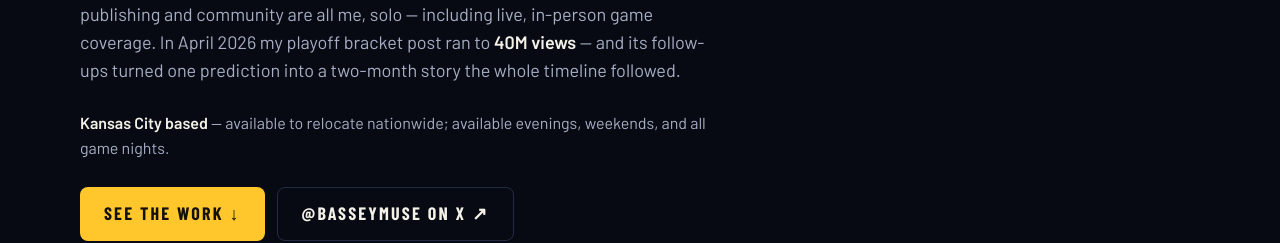
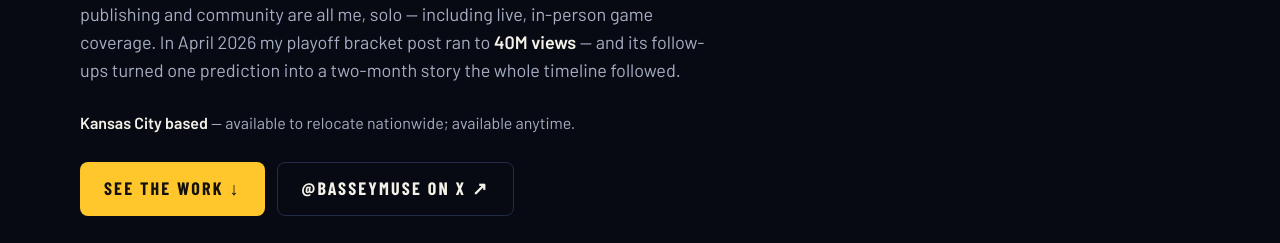
Before and after one commit to p01a3/p01a3.github.io, a plain HTML site: page index.html in a window 1280 px wide. Shown: the part 569-812 px from the top of the page. Drawn offline with nearby package versions, Linux system fonts and the light colour scheme.

Commit message:
Update availability to anytime

```diff
--- a/index.html
+++ b/index.html
@@ -356,7 +356,7 @@
         <h1>I built Charles <span class="gold">“Basketball”</span> Bassey’s loudest corner of the internet.</h1>
         <p class="fromzero serif-it">From zero.</p>
         <p class="proof">I founded and run <strong>@BasseyMuse</strong> — an independent Charles Bassey account I grew from <strong>0 to 6,600+ followers in under 12 months</strong>. Strategy, video editing, graphics, publishing and community are all me, solo — including live, in-person game coverage. In April 2026 my playoff bracket post ran to <strong>40M views</strong> — and its follow-ups turned one prediction into a two-month story the whole timeline followed.</p>
-        <p class="proof" style="font-size:16px"><strong>Kansas City based</strong> — available to relocate nationwide; available evenings, weekends, and all game nights.</p>
+        <p class="proof" style="font-size:16px"><strong>Kansas City based</strong> — available to relocate nationwide; available anytime.</p>
         <div class="ctas">
           <a class="btn btn-gold" href="#work">See the work ↓</a>
           <a class="btn btn-line" href="https://x.com/BasseyMuse" target="_blank" rel="noopener">@BasseyMuse on X ↗</a>
```
